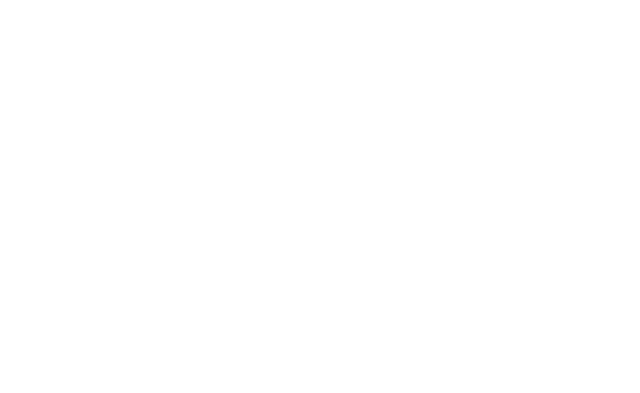
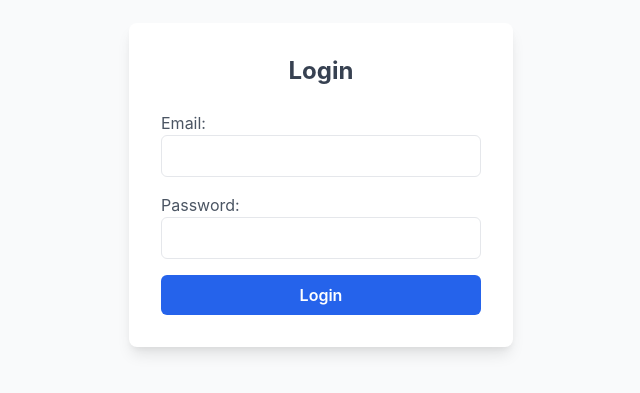
Before and after one commit to meetpatell07/resume-optimizer-frontend, a React (Create React App) app: page /login in a window 1280 px wide. Before the commit this address had no page. Shown: the part 215-608 px from the top of the page, without its empty margins (319-959 px from the left). Built offline with nearby package versions, Linux system fonts and the light colour scheme.

Commit message:
Basic Pages created

```diff
--- a/src/App.js
+++ b/src/App.js
@@ -1,19 +1,25 @@
 import React from 'react';
-import { BrowserRouter as Router, Route, Routes } from 'react-router-dom';
+import { BrowserRouter as Router, Routes, Route } from 'react-router-dom';
+import { AuthProvider } from './context/AuthProvider'; // Import the AuthProvider
 import Home from './pages/HomePage';
-import Generator from "./pages/Generator";
-
+import Generator from './pages/Generator';
 import JobDescriptionPage from './pages/JobDescriptionPage';
 import ResumeGenerationPage from './pages/ResumeGenerationPage';
+import LoginPage from './pages/LoginPage'; // Import LoginPage
 
 function App() {
   return (
+    <AuthProvider> {/* Wrap your entire app with AuthProvider */}
       <Router>
         <Routes>
           <Route path="/" element={<Home />} />
+          <Route path="/login" element={<LoginPage />} /> {/* Add login route */}
           <Route path="/generate" element={<Generator />} />
+          <Route path="/job-description" element={<JobDescriptionPage />} />
+          <Route path="/resume-generation" element={<ResumeGenerationPage />} />
         </Routes>
       </Router>
+    </AuthProvider>
   );
 }
 
--- /dev/null
+++ b/src/components/Navbar/Navbar.js
@@ -0,0 +1,50 @@
+import React, { useContext } from 'react';
+import { Link, useNavigate } from 'react-router-dom';
+import { AuthContext } from '../context/AuthProvider'; // Import AuthContext
+
+const Navbar = () => {
+  const { user, logout } = useContext(AuthContext); // Destructure user and logout from AuthContext
+  const navigate = useNavigate();
+
+  const handleLogout = () => {
+    logout(); // Logout the user by calling logout function from AuthContext
+    navigate('/login'); // Redirect user to login page
+  };
+
+  return (
+    <div className="bg-white shadow-md py-4 px-6 flex justify-between items-center">
+      <div className="text-2xl font-semibold text-gray-800">
+        <Link to="/">AI Resume Generator</Link>
+      </div>
+
+      {user ? (
+        <div className="flex items-center space-x-4">
+          {/* User Avatar/Icon */}
+          <div className="relative flex items-center">
+            <div className="w-8 h-8 rounded-full bg-blue-500 text-white flex items-center justify-center">
+              {/* You can replace this with an image or dynamic username */}
+              <span className="font-semibold">{user.token.charAt(0).toUpperCase()}</span>
+            </div>
+          </div>
+
+          {/* Logout Button */}
+          <button
+            onClick={handleLogout}
+            className="px-4 py-2 bg-red-600 text-white font-semibold rounded-md hover:bg-red-700"
+          >
+            Logout
+          </button>
+        </div>
+      ) : (
+        <div className="flex items-center space-x-4">
+          {/* Display login link if not logged in */}
+          <Link to="/login" className="px-4 py-2 bg-blue-600 text-white font-semibold rounded-md hover:bg-blue-700">
+            Login
+          </Link>
+        </div>
+      )}
+    </div>
+  );
+};
+
+export default Navbar;
--- a/src/context/AuthProvider.js
+++ b/src/context/AuthProvider.js
@@ -1,9 +1,10 @@
+// context/AuthProvider.js
 import React, { createContext, useState, useEffect } from 'react';
 import { setAuthToken } from '../api/apiClient';
 
 export const AuthContext = createContext();
 
-const AuthProvider = ({ children }) => {
+export const AuthProvider = ({ children }) => { // Named export
   const [user, setUser] = useState(null);
 
   useEffect(() => {
@@ -32,5 +33,3 @@ const AuthProvider = ({ children }) => {
     </AuthContext.Provider>
   );
 };
-
-export default AuthProvider;
--- a/src/pages/HomePage.js
+++ b/src/pages/HomePage.js
@@ -1,6 +1,16 @@
-import { Link } from "react-router-dom";
+import React, { useContext } from "react";
+import { Link, useNavigate } from "react-router-dom";
+import { AuthContext } from "../context/AuthProvider"; // Import AuthContext
 
 const Home = () => {
+  const { user, logout } = useContext(AuthContext); // Access user and logout from AuthContext
+  const navigate = useNavigate();
+
+  const handleLogout = () => {
+    logout(); // Logout the user by calling logout function from AuthContext
+    navigate('/login'); // Redirect user to login page
+  };
+
   return (
     <div className="flex flex-col items-center justify-center min-h-screen bg-gray-100 text-center">
       <h1 className="text-4xl font-bold text-gray-800 mb-4">
@@ -9,11 +19,32 @@ const Home = () => {
       <p className="text-lg text-gray-600 mb-6">
         Provide job details and get an AI-generated resume and cover letter.
       </p>
-      <Link to="/generate">
-        <button className="px-6 py-3 bg-blue-600 text-white font-semibold rounded-lg shadow-md hover:bg-blue-700">
-          Get Started
-        </button>
-      </Link>
+
+      {/* Conditional rendering based on user authentication */}
+      {user ? (
+        <>
+          <h2 className="text-xl text-gray-800 mb-4">Welcome, User!</h2> {/* Show user's name or any detail if required */}
+          <button
+            onClick={handleLogout}
+            className="px-6 py-3 bg-red-600 text-white font-semibold rounded-lg shadow-md hover:bg-red-700"
+          >
+            Logout
+          </button>
+        </>
+      ) : (
+        <>
+          <Link to="/generate">
+            <button className="px-6 py-3 bg-blue-600 text-white font-semibold rounded-lg shadow-md hover:bg-blue-700 mb-4">
+              Get Started
+            </button>
+          </Link>
+          <Link to="/login">
+            <button className="px-6 py-3 bg-green-600 text-white font-semibold rounded-lg shadow-md hover:bg-green-700">
+              Login
+            </button>
+          </Link>
+        </>
+      )}
     </div>
   );
 };
--- a/src/pages/LoginPage.js
+++ b/src/pages/LoginPage.js
@@ -1,32 +1,75 @@
 import React, { useState, useContext } from 'react';
-import { loginUser } from '../api/authService';
-import { AuthContext } from '../context/AuthProvider';
+import { AuthContext } from '../context/AuthProvider'; // Import AuthContext
+import { useNavigate } from 'react-router-dom';
+import apiClient from '../api/apiClient'; // Import apiClient to make API requests
 
 const LoginPage = () => {
-  const { login } = useContext(AuthContext);
-  const [credentials, setCredentials] = useState({ email: '', password: '' });
+  const { login } = useContext(AuthContext); // Destructure login from AuthContext
+  const navigate = useNavigate(); // Hook for navigation
+  const [email, setEmail] = useState('');
+  const [password, setPassword] = useState('');
+  const [error, setError] = useState('');
 
-  const handleChange = (e) => {
-    setCredentials({ ...credentials, [e.target.name]: e.target.value });
-  };
+  const handleSubmit = async (e) => {
+    e.preventDefault();
 
-  const handleLogin = async (e) => {
-    e.preventDefault();
     try {
-      const response = await loginUser(credentials);
-      login(response.token); // 🔹 Save token in AuthContext
-      console.log('User logged in:', response);
-    } catch (error) {
-      console.error('Login failed');
+      // Send login request to the API using apiClient
+      const response = await apiClient.post('/login', { email, password });
+
+      if (response.data.token) {
+        // If login is successful, call the login function from AuthContext
+        login(response.data.token);
+        console.log(response.data.token)
+
+        // Redirect the user to the home page or dashboard
+        navigate('/generate');
+      } else {
+        setError('Invalid credentials. Please try again.');
+      }
+    } catch (err) {
+      setError('Error logging in. Please try again later.');
+      console.error(err);
     }
   };
 
   return (
-    <form onSubmit={handleLogin} className="p-5">
-      <input type="email" name="email" placeholder="Email" onChange={handleChange} className="border p-2 mb-2" />
-      <input type="password" name="password" placeholder="Password" onChange={handleChange} className="border p-2 mb-2" />
-      <button type="submit" className="bg-blue-500 text-white p-2">Login</button>
-    </form>
+    <div className="flex items-center justify-center min-h-screen bg-gray-50">
+      <div className="bg-white p-8 rounded-lg shadow-lg w-96">
+        <h2 className="text-2xl font-bold text-gray-700 mb-6 text-center">Login</h2>
+        <form onSubmit={handleSubmit} className="space-y-4">
+          <div className="input-group">
+            <label htmlFor="email" className="block text-gray-600">Email:</label>
+            <input
+              type="email"
+              id="email"
+              value={email}
+              onChange={(e) => setEmail(e.target.value)}
+              required
+              className="w-full px-4 py-2 border rounded-md focus:outline-none focus:ring-2 focus:ring-blue-500"
+            />
+          </div>
+
+          <div className="input-group">
+            <label htmlFor="password" className="block text-gray-600">Password:</label>
+            <input
+              type="password"
+              id="password"
+              value={password}
+              onChange={(e) => setPassword(e.target.value)}
+              required
+              className="w-full px-4 py-2 border rounded-md focus:outline-none focus:ring-2 focus:ring-blue-500"
+            />
+          </div>
+
+          {error && <div className="text-red-600 text-sm mt-2">{error}</div>}
+
+          <button type="submit" className="w-full py-2 bg-blue-600 text-white font-semibold rounded-md hover:bg-blue-700 mt-4">
+            Login
+          </button>
+        </form>
+      </div>
+    </div>
   );
 };
 
```
Lines whose indentation alone changed are shown as unchanged.
